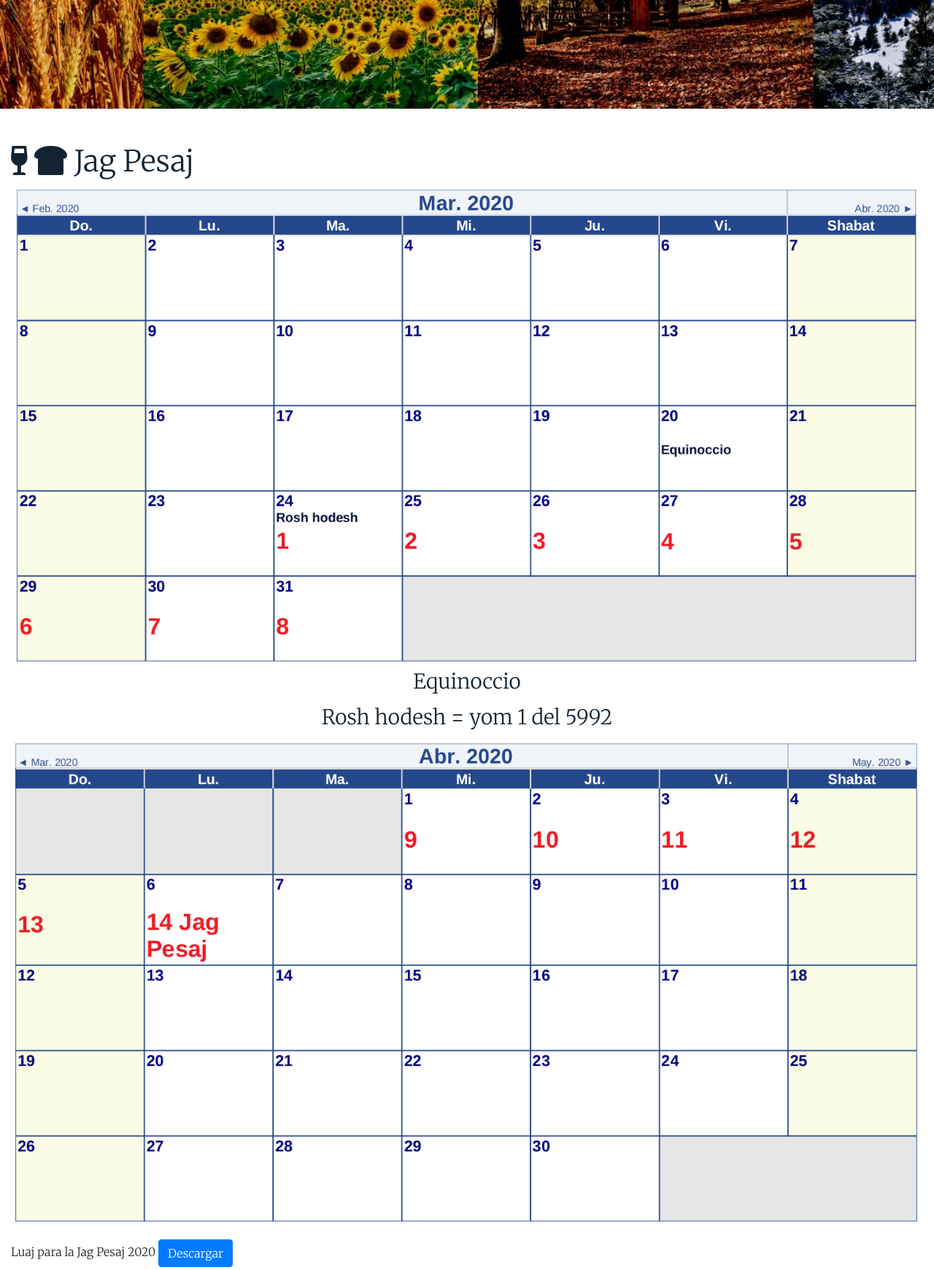
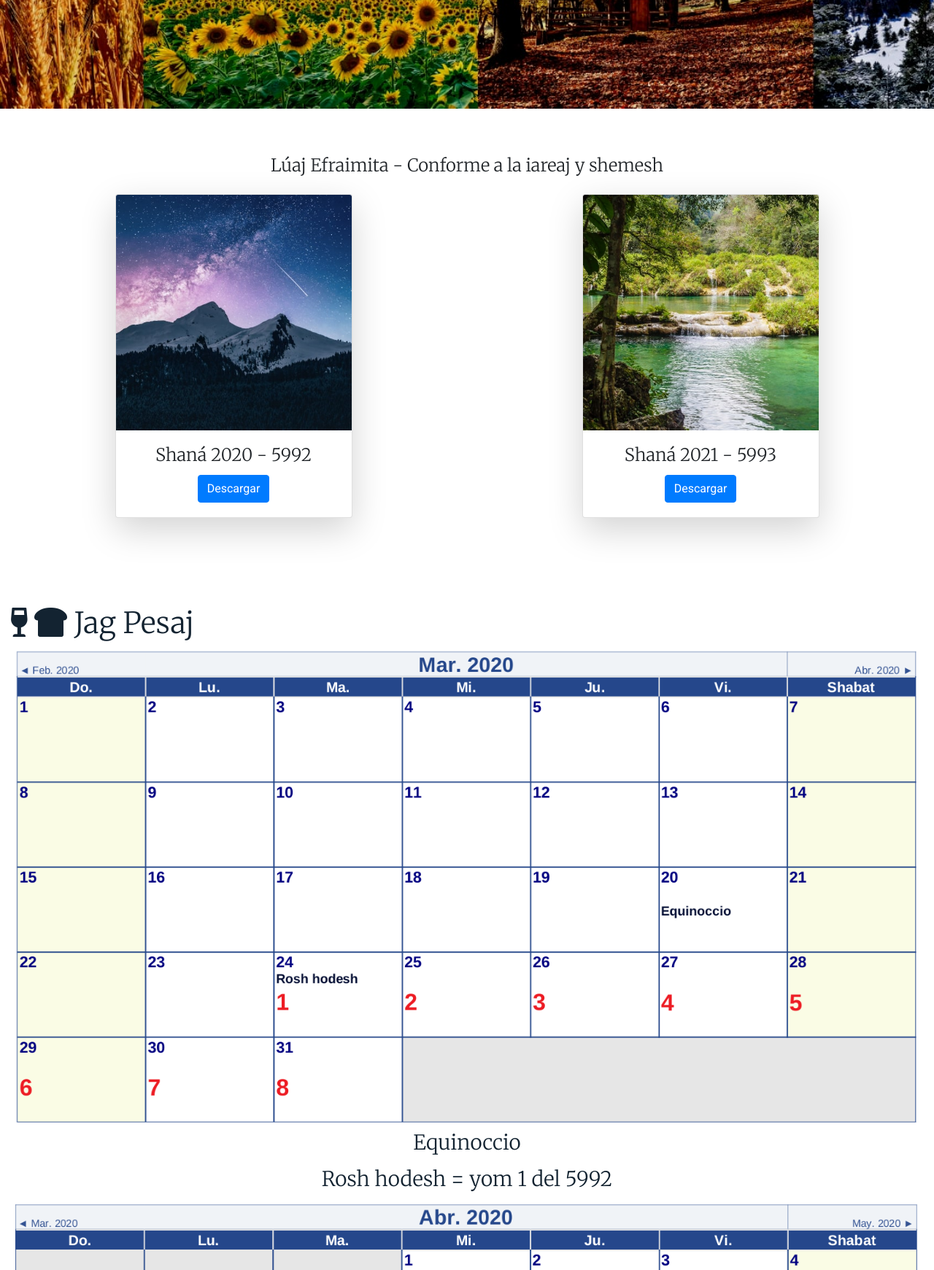
Before and after one commit to alrom7/efraimregresa.org, a PHP site: page /luaj.php in a window 1280 px wide. Shown: the part 251-1992 px from the top of the page at 73% size. Run offline with PHP 8.4, Linux system fonts and the light colour scheme; some libraries are stand-ins or nearby versions.

Commit message:
Sidur Yom Kipur, Luajot 2020 y 2021 iareaj parashot

```diff
--- a/luaj.php
+++ b/luaj.php
@@ -27,6 +27,44 @@ style="background-image: url('img/banner/luaj-min.jpg');
 
  </div> <!-- End container-->
 </div> <!-- End image header-->
+
+<!-- Begin containter-fluid Seccion descargas luaj -->
+<div  class="container-fluid py-5">
+
+  <h4 class="py-3 text-center">Lúaj Efraimita - Conforme a la iareaj y shemesh</h4>
+
+  <!-- Grid row !-->
+  <div class="row">
+
+  <!--Grid column-->
+  <div class="col-lg-6 col-md-6 mb-4 ">
+  <!-- Begin card !-->
+  <div class="card shadow-lg mx-auto" style="width:325px">
+    <img class="card-img-top" src="img/2020/2020-luaj.jpg" alt="Luaj 2020" style="width:100%">
+    <div class="card-body text-center">
+      <h4 class="card-title">Shaná 2020 - 5992</h4>
+      <a href="pdf/2020/2020-luaj-iareaj-parashot.pdf" class="btn btn-primary stretched-link" target="_blank">Descargar</a>
+    </div>
+  </div> <!-- End card !-->
+  </div> <!-- End column !-->
+
+  <!--Grid column-->
+  <div class="col-lg-6 col-md-6 mb-4">
+  <!-- Begin card !-->
+  <div class="card shadow-lg mx-auto" style="width:325px">
+    <img class="card-img-top" src="img/2021/2021-luaj.jpg"
+    alt="Luaj 2021" style="width:100%">
+    <div class="card-body text-center">
+      <h4 class="card-title text-center">Shaná 2021 - 5993</h4>
+      <a href="pdf/2021/2021-luaj-iareaj-parashot.pdf" class="btn btn-primary stretched-link" target="_blank">Descargar</a>
+    </div>
+  </div> <!-- End card !-->
+  </div> <!-- End column !-->
+
+  </div> <!-- End row !-->
+
+</div> <!-- End containter-fluid Seccion descargas luaj -->
+
 
 <!-- Begin container-fluid Jag Pesaj-->
 <div  class="container-fluid py-5">
--- a/sidurim.php
+++ b/sidurim.php
@@ -100,7 +100,7 @@ yom shevií ha de ser shabat para <b>יהוה</b> tu Eloaj.
       <h4 class="card-title">Séder para el Yom kipur</h4>
      <p> Mat. 24:30-31 Y entonces se mostrará la señal del Ben Haadam en el shamayim; y entonces lamentarán todas las tribus de la aretz, y han de ver al Ben Haadam que vendrá sobre las nubes del shamayim, con gadol poder.
 	</p>
-      <a href="pdf/sidur-yom-kipur.pdf" class="btn btn-primary stretched-link" target="_blank">Descargar</a>
+      <a href="pdf/2020/2020-sidur-yom-kipur.pdf" class="btn btn-primary stretched-link" target="_blank">Descargar</a>
     </div>
   </div> <!-- End card !-->
   </div> <!-- End column !-->
```
Also changed, not shown: index.php (+4 -4 lines), img/2020/2020-luaj.jpg (added), img/2021/2021-luaj.jpg (added), 4 other files.
